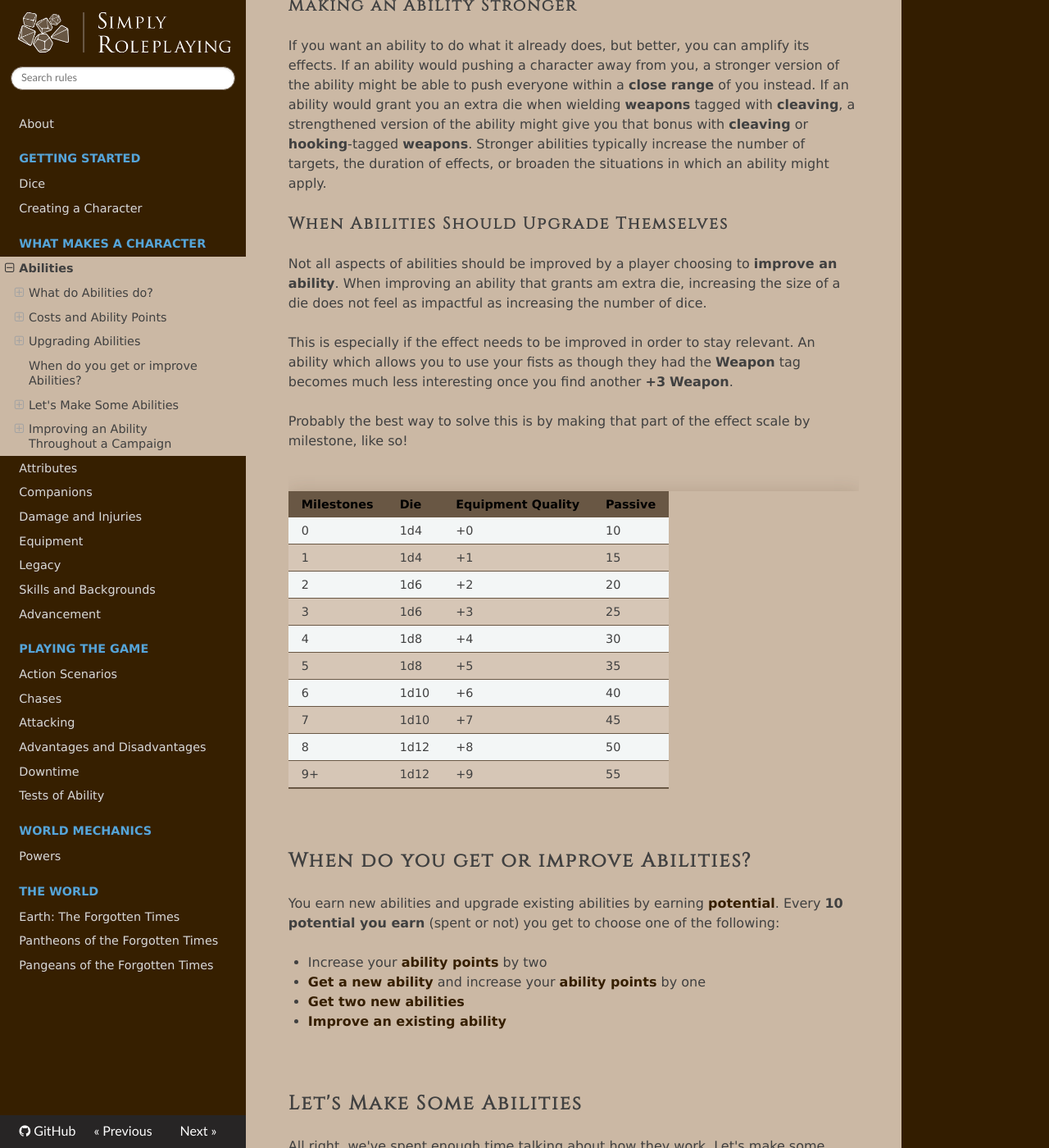
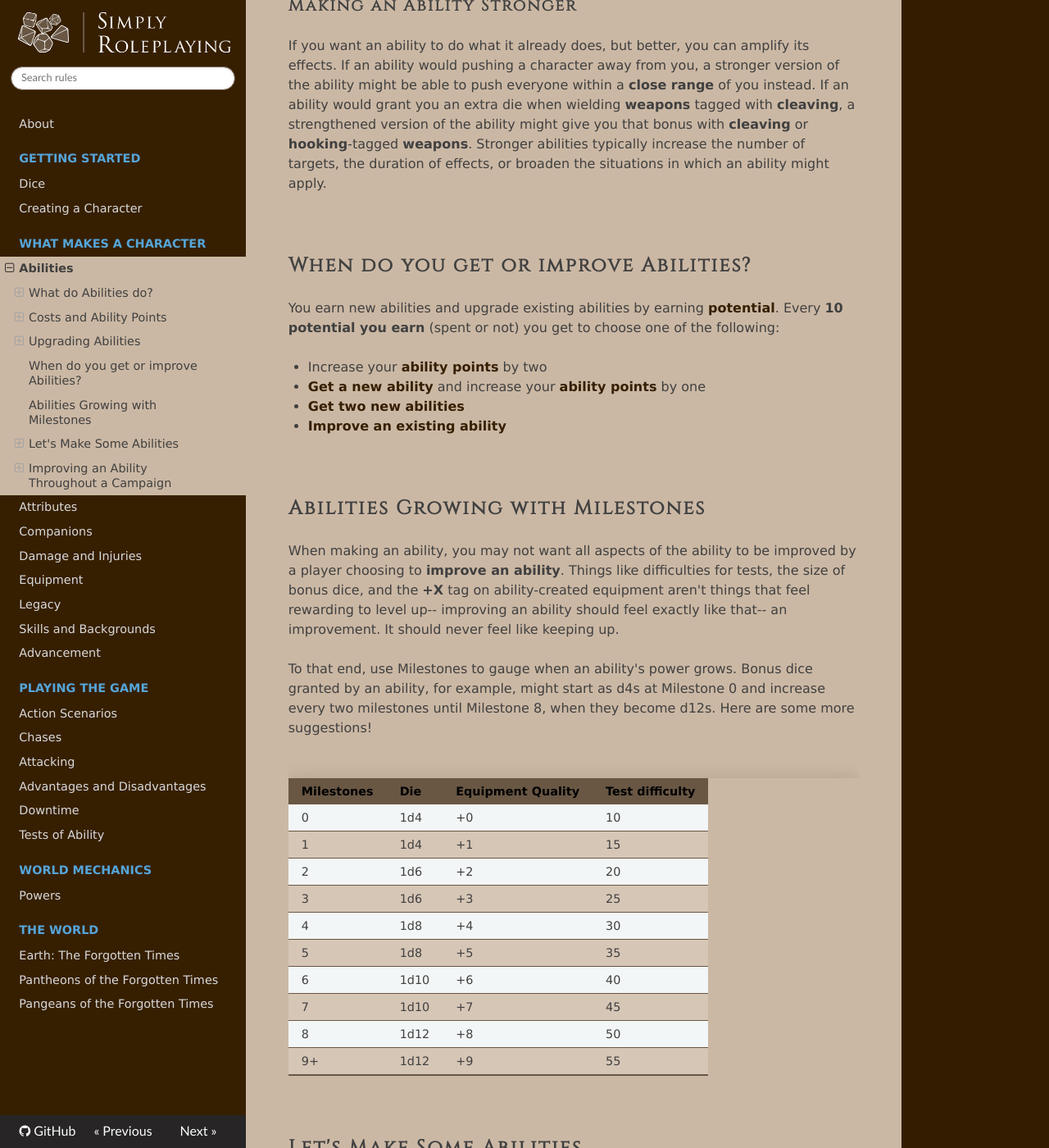
Before and after one commit to TheFifthRider/simply-roleplaying-webapp, an MkDocs documentation site: the page built from docs/character/abilities.md, in a window 1280 px wide and 1400 px high, scrolled down 3040 px. Shown: the whole window at 82% size. Built offline with MkDocs 1.6.1, drawn with Linux system fonts in a browser that asks for light colours; nearby versions of some CDN libraries.

Commit message:
feat: Polishing abilities a bit

```diff
--- a/docs/character/abilities.md
+++ b/docs/character/abilities.md
@@ -72,15 +72,26 @@ Sometimes you just want an ability to do more. If an ability gave you an extra d
 
 If you want an ability to do what it already does, but better, you can amplify its effects. If an ability would pushing a character away from you, a stronger version of the ability might be able to push everyone within a **close range** of you instead. If an ability would grant you an extra die when wielding **weapons** tagged with **cleaving**, a strengthened version of the ability might give you that bonus with **cleaving** or **hooking**-tagged **weapons**. Stronger abilities typically increase the number of targets, the duration of effects, or broaden the situations in which an ability might apply.
 
-### When Abilities Should Upgrade Themselves
+<br/>
 
-Not all aspects of abilities should be improved by a player choosing to **improve an ability**. When improving an ability that grants am extra die, increasing the size of a die does not feel as impactful as increasing the number of dice.
+## When do you get or improve Abilities?
 
-This is especially if the effect needs to be improved in order to stay relevant. An ability which allows you to use your fists as though they had the **Weapon** tag becomes much less interesting once you find another **+3** **Weapon**.
+You earn new abilities and upgrade existing abilities by earning [potential](milestones.md). Every **10 potential you earn** (spent or not) you get to choose one of the following:
 
-Probably the best way to solve this is by making that part of the effect scale by milestone, like so!
+* Increase your [ability points](#costs-and-ability-points) by two
+* [Get a new ability](#creating-an-ability) and increase your [ability points](#costs-and-ability-points) by one
+* [Get two new abilities](#creating-an-ability)
+* [Improve an existing ability](#improving-existing-abilities)
 
-| Milestones | Die  | Equipment Quality | Passive |
+<br/>
+
+## Abilities Growing with Milestones
+
+When making an ability, you may not want all aspects of the ability to be improved by a player choosing to **improve an ability**. Things like difficulties for tests, the size of bonus dice, and the **+X** tag on ability-created equipment aren't things that feel rewarding to level up-- improving an ability should feel exactly like that-- an improvement. It should never feel like keeping up.
+
+To that end, use Milestones to gauge when an ability's power grows. Bonus dice granted by an ability, for example, might start as d4s at Milestone 0 and increase every two milestones until Milestone 8, when they become d12s. Here are some more suggestions!
+
+| Milestones | Die  | Equipment Quality | Test difficulty |
 | ---------- | ---- | ----------------- | ------- |
 | 0          | 1d4  | +0                |10|
 | 1          | 1d4  | +1                |15|
@@ -92,19 +103,6 @@ Probably the best way to solve this is by making that part of the effect scale b
 | 7          | 1d10 | +7                |45|
 | 8          | 1d12 | +8                |50|
 | 9+         | 1d12 | +9                |55|
-
-
-
-<br/>
-
-## When do you get or improve Abilities?
-
-You earn new abilities and upgrade existing abilities by earning [potential](milestones.md). Every **10 potential you earn** (spent or not) you get to choose one of the following:
-
-* Increase your [ability points](#costs-and-ability-points) by two
-* [Get a new ability](#creating-an-ability) and increase your [ability points](#costs-and-ability-points) by one
-* [Get two new abilities](#creating-an-ability)
-* [Improve an existing ability](#improving-existing-abilities)
 
 <br/>
 
```
